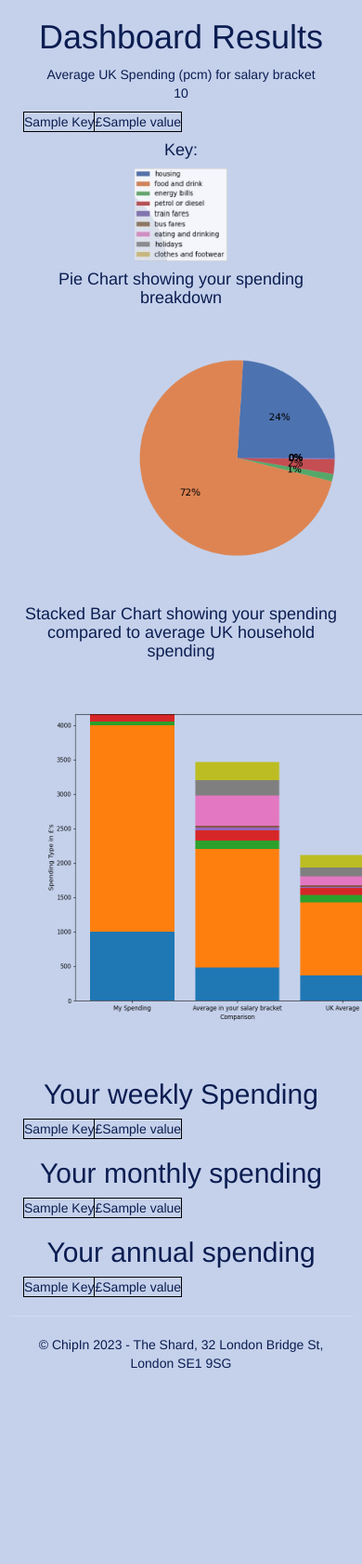
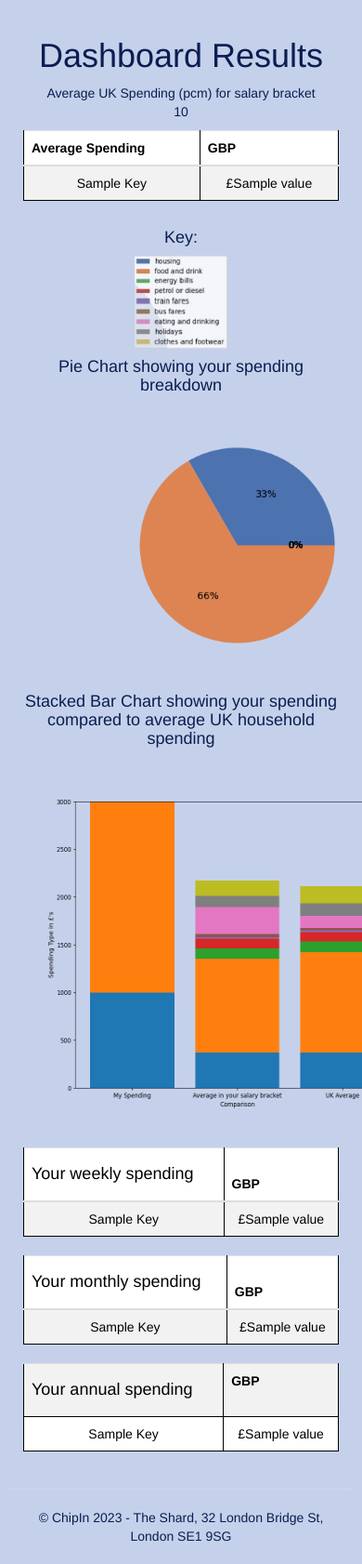
Before and after one commit to annwyl21/jamee, a Flask app: template application/templates/dashboard.html in a window 390 px wide; the page is wider, and only the part inside the window is pictured. Shown: the part 72-1754 px from the top of that part at 93% size. Before the commit the page ends 1544 px from the top of that part, so only its background shows below. Run offline with Flask 3, Linux system fonts and the light colour scheme; the template is opened without the code that fills it: most values are stand-ins (such as "Sample title", 1, 10 or a date in 2020); some libraries are stand-ins or nearby versions.

Commit message:
add responsive tables to dashboard, debt calc and site stats

```diff
--- a/application/templates/benefits_template.html
+++ b/application/templates/benefits_template.html
@@ -2,9 +2,6 @@
 
 {% block main_content %}
 
-<div class="container-fluid bg-1 text-center">
-    <div class="row">
-      <div class="col-sm-12">
 <h1>{{ title }}</h1>
 <br>
 {% set endpoint, how, what  = data %}
@@ -18,8 +15,5 @@
 <br>
 <br>
 <p>To find out more about your eligibility, visit https://www.gov.uk/{{ endpoint }}</p>
-      </div>
-    </div>
-  </div>
 
 {% endblock %}
--- a/application/templates/dashboard.html
+++ b/application/templates/dashboard.html
@@ -1,31 +1,35 @@
 {% extends "layout.html" %}
 
 {% block main_content %}
-
-<div>
-  <h1>Dashboard Results</h1>
-</div>
 
 <!-- TEXT & LEGEND first bit of responsive code -->
   <div class="container-fluid bg-1 text-center">
     <div class="row">
 <!-- This is where the 12 columns are divided into 2 groups of 6 -->
       <div class="col-sm-6">
+        <h1>Dashboard Results</h1>
         <p>Average UK Spending (pcm) for salary bracket
           <br>
           {{ salary_data }}
         </p>
-        <table>
+        <table class="table table-striped">
+          <thead>
+            <tr>
+              <th>Average Spending</th>
+              <th>GBP</th>
+            </tr>
+          </thead>
+          <tbody>
           {% for key, value in average.items() %}
           <tr>
             <td>{{ key.title() }}</td>
             <td>&pound;{{ value }}</td>
           </tr>
           {% endfor %}
+        </tbody>
         </table>
       </div>
       <div class="col-sm-6">
-        <!-- Code to insert the legend, I need to create an image for that-->
         <h4>Key:</h2>
         <img src="{{ url_for('static', filename='images/legend.jpg') }}" height='100' width='100' alt="Legend">
       </div>
@@ -37,12 +41,10 @@
     <div class="row">
 <!-- This is where the 12 columns are divided into 2 groups of 6 -->
       <div class="col-sm-6">
-        <!-- Code for the pie chart - to be linked to real data when the database is complete-->
         <h4>Pie Chart showing your spending breakdown</h2>
         <img src="{{ url_for('static', filename='images/piechart.png') }}" height='300' width='450' alt="spending pie chart">
       </div>
       <div class="col-sm-6">
-        <!-- Code for the stacked bar chart - to be linked to real data when the database is complete-->
         <h4>Stacked Bar Chart showing your spending compared to average UK household spending</h2>
         <img src="{{ url_for('static', filename='images/barstack.png') }}" height='400' width='450' alt="stacked bar chart">
       </div>
@@ -56,39 +58,57 @@
     <div class="row">
 <!-- This is where the 12 columns are divided into 3 groups of 4 -->
       <div class="col-sm-4">
-        <!-- Code for the loop to display weekly spending - needs python code to divide value into a weekly amount on the routes.py -->
-        <h2>Your weekly Spending</h2>
-        <table>
+        <table class="table table-striped">
+          <thead>
+            <tr>
+              <th><h4>Your weekly spending</h4></th>
+              <th>GBP</th>
+            </tr>
+          </thead>
+          <tbody>
           {% for key, value in weekly.items() %}
           <tr>
             <td>{{ key.title() }}</td>
             <td>&pound;{{ value }}</td>
           </tr>
           {% endfor %}
+        </tbody>
         </table>
       </div>
       <div class="col-sm-4">
-        <!-- Code for the loop to display monthly spending - needs python code to divide value into a monthly amount on the routes.py -->
-        <h2>Your monthly spending</h2>
-        <table>
+        <table class="table table-striped">
+          <thead>
+            <tr>
+              <th><h4>Your monthly spending</h4></th>
+              <th>GBP</th>
+            </tr>
+          </thead>
+          <tbody>
           {% for key, value in monthly.items() %}
           <tr>
             <td>{{ key.title() }}</td>
             <td>&pound;{{ value }}</td>
           </tr>
           {% endfor %}
+        </tbody>
         </table>
       </div>
       <div class="col-sm-4">
-        <!-- Code for the loop to display annual spending - needs python code to divide value into a monthly amount on the routes.py -->
-        <h2>Your annual spending</h2>
-        <table>
+        <table class="table table-striped">
+          <thead>
+            <tbody>
+            <tr>
+              <th><h4>Your annual spending</h4></th>
+              <th>GBP</th>
+            </tr>
+          </thead>
           {% for key, value in annual.items() %}
           <tr>
             <td>{{ key.title() }}</td>
             <td>&pound;{{ value }}</td>
           </tr>
           {% endfor %}
+        </tbody>
         </table>
       </div>
     </div>
```
Also changed, not shown: application/templates/debt_calculator.html (+10 -2 lines), application/templates/site_statistics.html (+14 -6 lines), application/static/images/barstack.png, application/static/images/piechart.png. Lines whose indentation alone changed are shown as unchanged.
